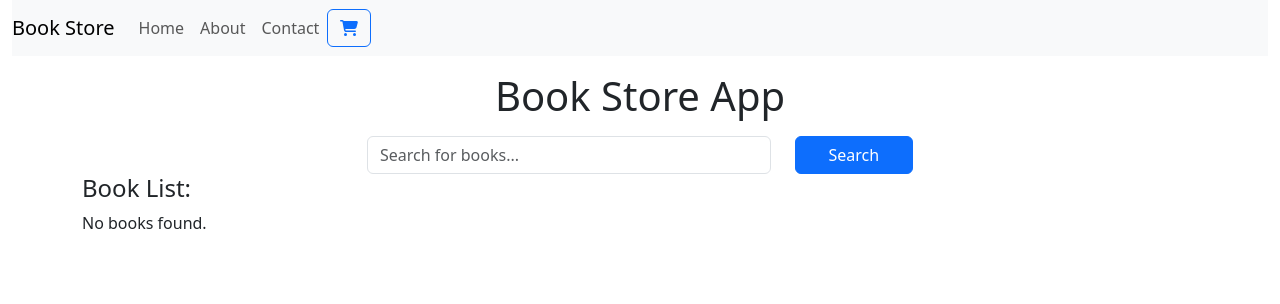
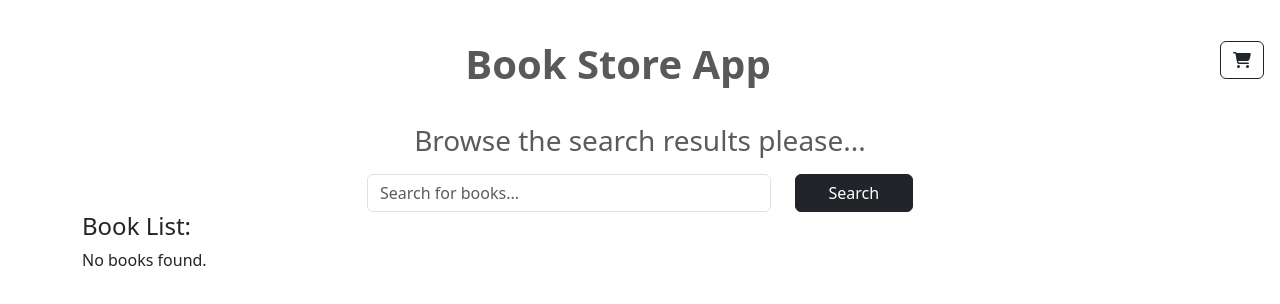
Before and after one commit to betuldemirr/bookstore-app, a React (Create React App) app: page / in a window 1280 px wide. Shown: the top 304 px of the page. Built offline with nearby package versions, Linux system fonts and the light colour scheme.

Commit message:
sass install and style fixes

```diff
--- a/package.json
+++ b/package.json
@@ -16,6 +16,7 @@
     "react-bootstrap": "^2.10.2",
     "react-dom": "^18.3.1",
     "react-scripts": "5.0.1",
+    "sass": "^1.76.0",
     "web-vitals": "^2.1.4"
   },
   "scripts": {
--- a/src/App.js
+++ b/src/App.js
@@ -2,7 +2,7 @@ import React, { useState } from 'react';
 import BookList from './components/BookList';
 import SearchBar from './components/SearchBar';
 import Cart from './components/Cart';
-import { Container, Navbar, Nav, Button } from 'react-bootstrap';
+import { Container, Navbar, Button } from 'react-bootstrap';
 import { searchBooks } from './services/api';
 import { FontAwesomeIcon } from '@fortawesome/react-fontawesome';
 import { faShoppingCart } from '@fortawesome/free-solid-svg-icons';
@@ -27,22 +27,19 @@ const App = () => {
     };
 
     return (
-        <Container fluid>
-            <Navbar bg="light" expand="lg">
-                <Navbar.Brand href="#">Book Store</Navbar.Brand>
-                <Navbar.Toggle aria-controls="basic-navbar-nav" />
-                <Navbar.Collapse id="basic-navbar-nav">
-                    <Nav className="mr-auto">
-                        <Nav.Link href="#">Home</Nav.Link>
-                        <Nav.Link href="#">About</Nav.Link>
-                        <Nav.Link href="#">Contact</Nav.Link>
-                    </Nav>
-                    <Button variant="outline-primary" onClick={() => setShowCart(true)}>
+        <Container fluid className='px-0'>
+            <Navbar className='p-3' bg="white" data-bs-theme="light" expand="lg">
+                <Navbar.Text className="mx-auto">
+                    <h1 className="text-center fw-bold mt-3">Book Store App</h1>
+                </Navbar.Text>
+                <Navbar.Text>
+                    <Button variant="outline-dark" onClick={() => setShowCart(true)}>
                         <FontAwesomeIcon icon={faShoppingCart} />
                     </Button>
-                </Navbar.Collapse>
+                </Navbar.Text>
             </Navbar>
-            <h1 className="text-center mt-3">Book Store App</h1>
+
+            <h3 className="text-center text-muted my-1">Browse the search results please...</h3>
             <SearchBar onSearch={searchBooksHandler}/>
             <BookList books={books} addToCart={addToCart} />
             <Cart show={showCart} handleClose={handleCloseCart} selectedBooks={selectedBooks} />
--- /dev/null
+++ b/src/App.scss
@@ -0,0 +1,9 @@
+.card {
+    .card-footer {
+        padding: 0;
+        height: 50px;
+        .btn {
+            font-size: large
+        }
+    }
+}
--- a/src/components/BookDetail.js
+++ b/src/components/BookDetail.js
@@ -47,7 +47,7 @@ const BookDetail = ({ book, addToCart }) => {
                     }
                 </Card.Body>
                 <Card.Footer>
-                    <Button className='w-100' variant="primary" onClick={onAddToCart}>Add to Cart</Button>
+                    <Button className='w-100 h-100' variant="light" onClick={onAddToCart}>Add to Cart</Button>
                 </Card.Footer>
 
             </Card>
--- a/src/components/SearchBar.js
+++ b/src/components/SearchBar.js
@@ -22,7 +22,7 @@ const SearchBar = ({ onSearch }) => {
                 <Form.Control type="text" placeholder="Search for books..." value={searchTerm} onChange={handleInputChange} />
               </Col>
               <Col xs={3}>
-                <Button variant="primary" onClick={handleSearch} className="w-100">Search</Button>
+                <Button variant="dark" onClick={handleSearch} className="w-100">Search</Button>
               </Col>
             </Row>
           </Form>
--- a/src/index.js
+++ b/src/index.js
@@ -2,6 +2,7 @@ import React from "react";
 import ReactDOM from "react-dom/client";
 import App from "./App";
 import 'bootstrap/dist/css/bootstrap.min.css';
+import './App.scss';
 
 const el = document.getElementById('root');
 const root = ReactDOM.createRoot(el);
```
Also changed, not shown: 1 other file (tests, documents, lock files or other folders).
